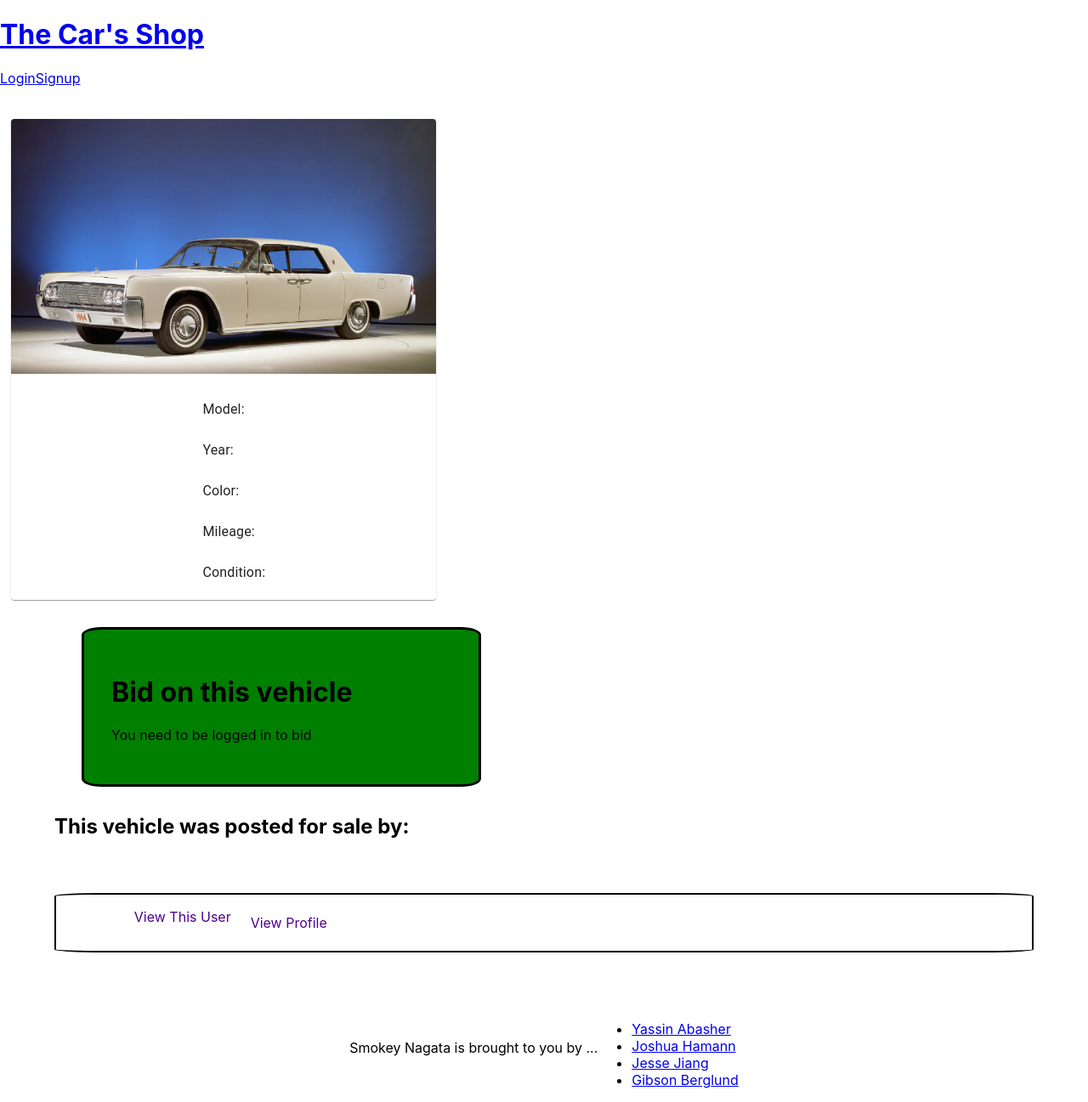
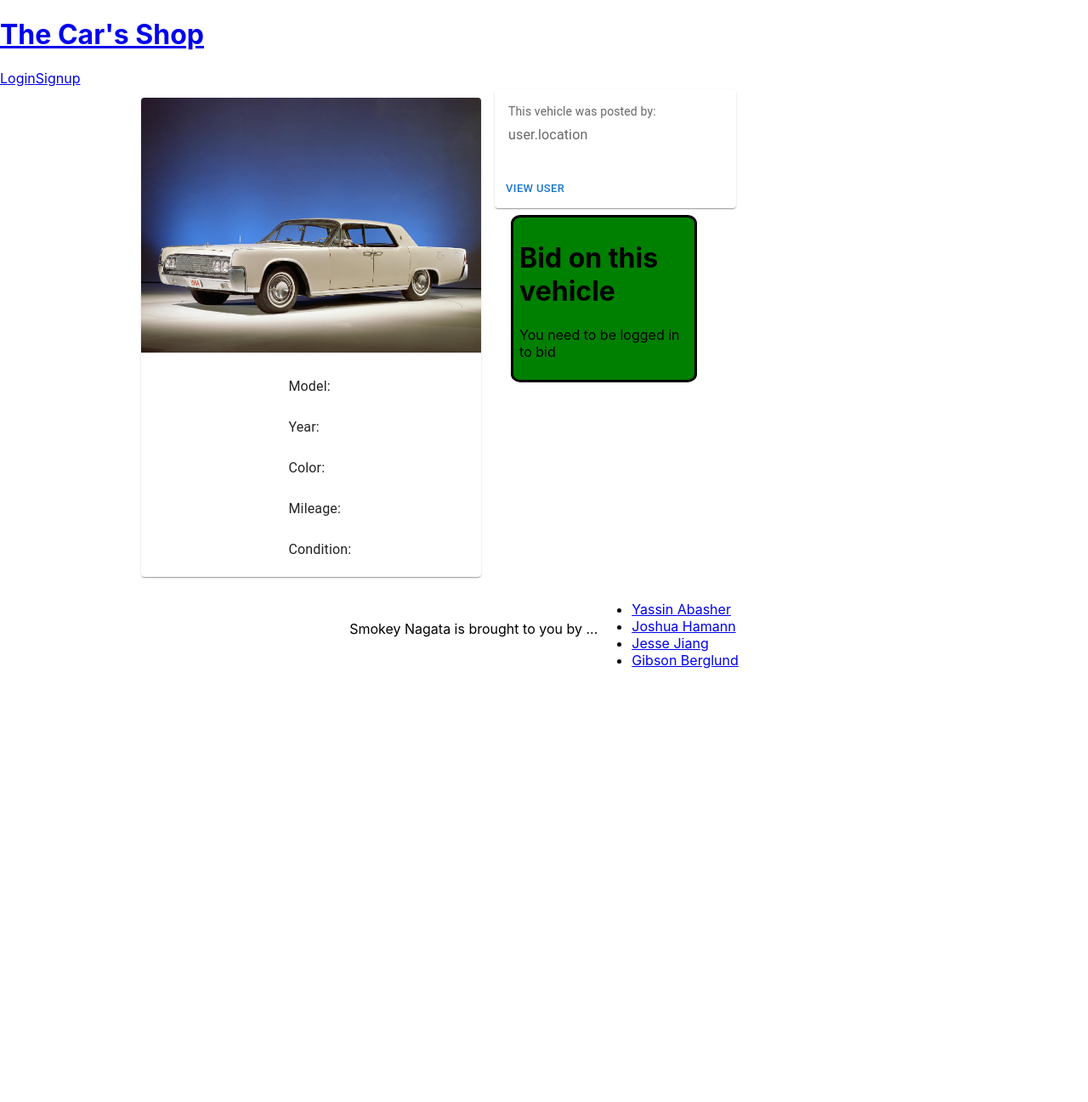
Before and after one commit to JuicinessJ/smokey-nagata, a React (Create React App) app in the folder client/: page /post/1 in a window 1280 px wide. Shown: the whole page at 85% size. After the commit the page ends 803 px from the top, so only its background shows below. Built offline with nearby package versions, Linux system fonts and the light colour scheme; no server answers.

Commit message:
styling on post, postlist, and profile

```diff
--- a/client/src/index.css
+++ b/client/src/index.css
@@ -94,6 +94,11 @@ code {
 .carpic {
   max-width: 50%;
   margin: 2%;
+}
+
+.singlepost {
+  display: flex;
+  flex-wrap: wrap;
 }
 
 .singlevehicleview {
--- a/client/src/pages/Post.js
+++ b/client/src/pages/Post.js
@@ -41,7 +41,7 @@ const SinglePost = () => {
     return (
         <div className='singlepost'>
         <h1 className='cartitle'>{post.make} {post.model}</h1> <p className='cartitle'>{post.location}</p>
-        <Card className='Card' sx={{ maxWidth: 500 }}>
+        <Card className='Card' sx={{ minWidth: 400 }}>
         <CardMedia
         sx={{ height: 300 }}
         image={CarPic1}
@@ -74,18 +74,31 @@ const SinglePost = () => {
                         </div>
                     </div>
                     </Card>
-                    <div className='bidformcontainer'>
+
+
+                    <div className='poster'>
+
+                        <Card className='Card' sx={{ minWidth: 275 }}>
+                <CardContent>
+                    <Typography sx={{ fontSize: 14 }} color="text.secondary" gutterBottom>
+                    This vehicle was posted by:
+                    </Typography>
+                    <Typography variant="h5" component="div">
+                    {post.username}
+                    </Typography>
+                    <Typography sx={{ mb: 1.5 }} color="text.secondary">
+                    user.location
+                    </Typography>
+                </CardContent>
+                <CardActions>
+                    <Button size="small">View User</Button>
+                </CardActions>
+                </Card>
+
+                <div className='bidformcontainer'>
                         <BidForm />
                     </div>
-            <div className='poster'>
-                <h2 className='postertitle'>This vehicle was posted for sale by:</h2>
-                <div className='posterinfo'>
-                    <p className='posterinfoitem' id='posterinfouser'>{post.username}</p>
-                    <p className='posterinfoitem' id='posterinfolocation'>{post.location}</p>
-                    <p>View This User</p>
-                    <p className='posterinfoitem' id='posterinfolink'>View Profile</p>
-                </div>
-            </div>
+                    </div>
         </div>
       )
     }
```
